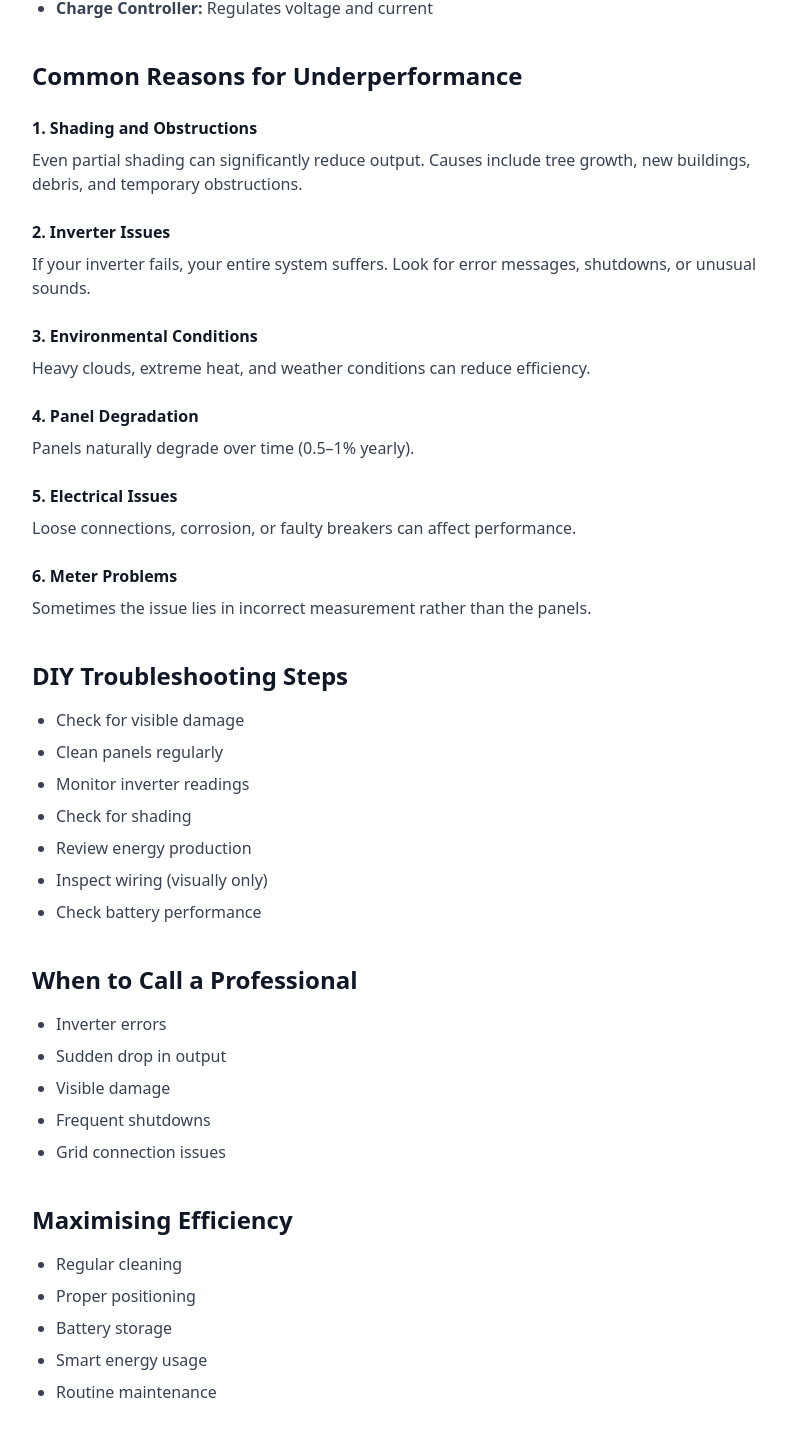
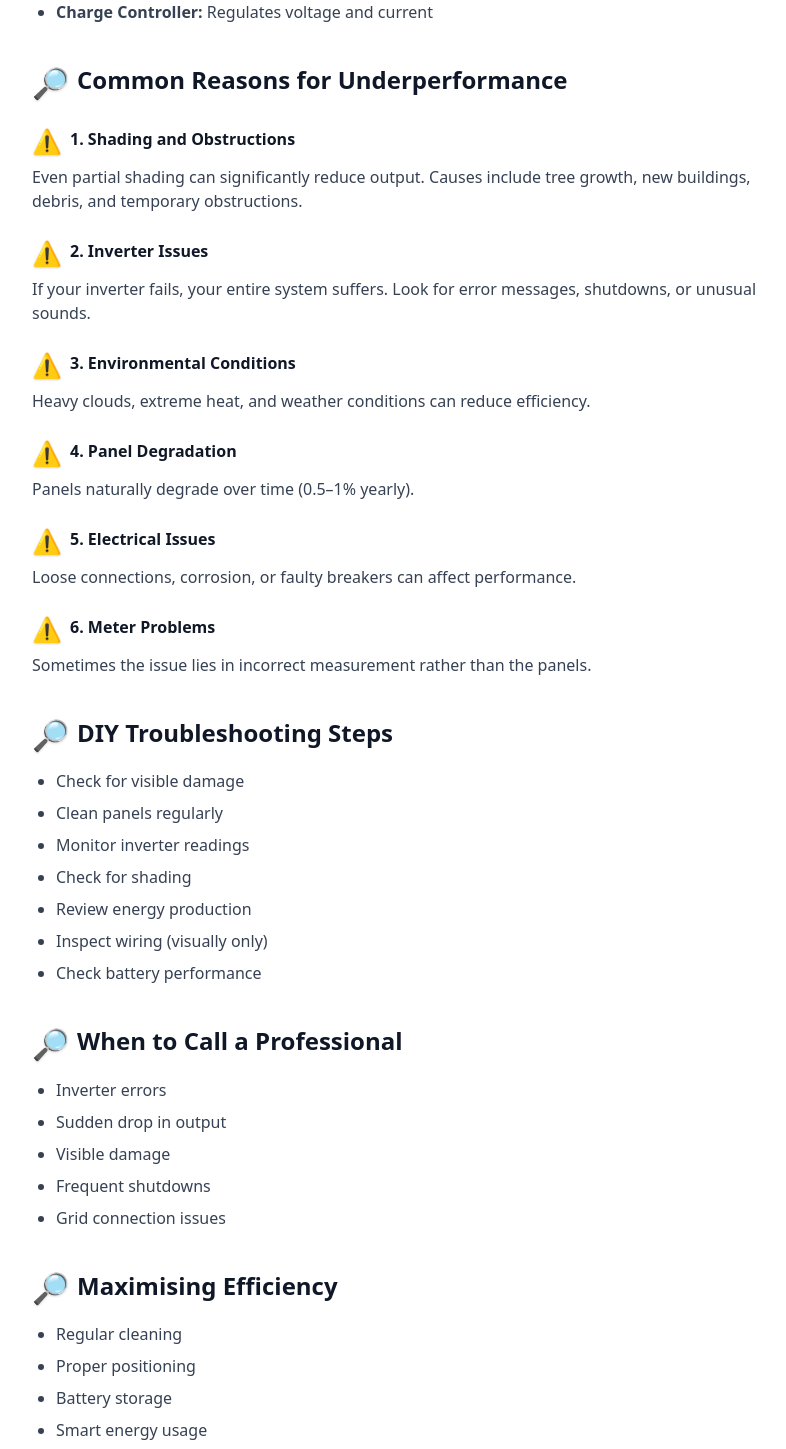
Before and after one commit to sergeambeshi-bit/mainstream-industries, a Next.js app: page /insights/solar-panel-not-working in a window 1280 px wide. Shown: the part 1236-2685 px from the top of the page, without its empty margins (224-1010 px from the left). Built offline with nearby package versions, Linux system fonts and the light colour scheme.

Commit message:
Polish subtitle icons across pages

```diff
--- a/app/contact/page.tsx
+++ b/app/contact/page.tsx
@@ -65,6 +65,7 @@ Message: ${form.message}`;
           <div className="card p-8">
 
             <h2 className="text-2xl font-semibold mb-6">
+              <span className="subtitle-icon">📝</span>
               Send a Message
             </h2>
 
@@ -118,6 +119,7 @@ Message: ${form.message}`;
           {/* TEXT */}
           <div>
             <h2 className="text-3xl font-bold mb-4">
+              <span className="subtitle-icon">📍</span>
               Visit Our Office
             </h2>
 
--- a/app/globals.css
+++ b/app/globals.css
@@ -105,6 +105,19 @@ a:active, button:active {
   @apply text-gray-600 text-lg leading-relaxed;
 }
 
+.subtitle-icon {
+  @apply inline-block mr-2 align-middle;
+  filter: saturate(1.2) drop-shadow(0 1px 1px rgba(0, 0, 0, 0.15));
+}
+
+h2 .subtitle-icon {
+  @apply text-2xl md:text-3xl;
+}
+
+h3 .subtitle-icon {
+  @apply text-xl md:text-2xl;
+}
+
 /* 🔥 SMOOTH PAGE TRANSITIONS */
 ::view-transition-old(root),
 ::view-transition-new(root) {
--- a/app/insights/page.tsx
+++ b/app/insights/page.tsx
@@ -13,6 +13,7 @@ export default function InsightsPage() {
 
           <div className="p-6 border rounded-2xl shadow-sm">
             <h2 className="text-xl font-semibold mb-2">
+              <span className="subtitle-icon">🔎</span>
               Why Your Solar Panels Are Not Working Efficiently
             </h2>
 
--- a/app/insights/solar-panel-not-working/page.tsx
+++ b/app/insights/solar-panel-not-working/page.tsx
@@ -22,7 +22,7 @@ export default function InsightArticle() {
         </p>
 
         {/* SECTION */}
-        <h2 className="text-2xl font-bold mb-4">Understanding Your Solar PV System</h2>
+        <h2 className="text-2xl font-bold mb-4"><span className="subtitle-icon">🔎</span>Understanding Your Solar PV System</h2>
 
         <ul className="list-disc pl-6 space-y-2 mb-10 text-gray-700">
           <li><strong>Solar Panels:</strong> Capture sunlight and convert it into electricity</li>
@@ -33,40 +33,40 @@ export default function InsightArticle() {
         </ul>
 
         {/* COMMON ISSUES */}
-        <h2 className="text-2xl font-bold mb-6">Common Reasons for Underperformance</h2>
+        <h2 className="text-2xl font-bold mb-6"><span className="subtitle-icon">🔎</span>Common Reasons for Underperformance</h2>
 
-        <h3 className="font-semibold mb-2">1. Shading and Obstructions</h3>
+        <h3 className="font-semibold mb-2"><span className="subtitle-icon">⚠️</span>1. Shading and Obstructions</h3>
         <p className="mb-6 text-gray-700">
           Even partial shading can significantly reduce output. Causes include tree growth, new buildings, debris, and temporary obstructions.
         </p>
 
-        <h3 className="font-semibold mb-2">2. Inverter Issues</h3>
+        <h3 className="font-semibold mb-2"><span className="subtitle-icon">⚠️</span>2. Inverter Issues</h3>
         <p className="mb-6 text-gray-700">
           If your inverter fails, your entire system suffers. Look for error messages, shutdowns, or unusual sounds.
         </p>
 
-        <h3 className="font-semibold mb-2">3. Environmental Conditions</h3>
+        <h3 className="font-semibold mb-2"><span className="subtitle-icon">⚠️</span>3. Environmental Conditions</h3>
         <p className="mb-6 text-gray-700">
           Heavy clouds, extreme heat, and weather conditions can reduce efficiency.
         </p>
 
-        <h3 className="font-semibold mb-2">4. Panel Degradation</h3>
+        <h3 className="font-semibold mb-2"><span className="subtitle-icon">⚠️</span>4. Panel Degradation</h3>
         <p className="mb-6 text-gray-700">
           Panels naturally degrade over time (0.5–1% yearly).
         </p>
 
-        <h3 className="font-semibold mb-2">5. Electrical Issues</h3>
+        <h3 className="font-semibold mb-2"><span className="subtitle-icon">⚠️</span>5. Electrical Issues</h3>
         <p className="mb-6 text-gray-700">
           Loose connections, corrosion, or faulty breakers can affect performance.
         </p>
 
-        <h3 className="font-semibold mb-2">6. Meter Problems</h3>
+        <h3 className="font-semibold mb-2"><span className="subtitle-icon">⚠️</span>6. Meter Problems</h3>
         <p className="mb-10 text-gray-700">
           Sometimes the issue lies in incorrect measurement rather than the panels.
         </p>
 
         {/* DIY */}
-        <h2 className="text-2xl font-bold mb-4">DIY Troubleshooting Steps</h2>
+        <h2 className="text-2xl font-bold mb-4"><span className="subtitle-icon">🔎</span>DIY Troubleshooting Steps</h2>
 
         <ul className="list-disc pl-6 space-y-2 mb-10 text-gray-700">
           <li>Check for visible damage</li>
@@ -79,7 +79,7 @@ export default function InsightArticle() {
         </ul>
 
         {/* PROFESSIONAL */}
-        <h2 className="text-2xl font-bold mb-4">When to Call a Professional</h2>
+        <h2 className="text-2xl font-bold mb-4"><span className="subtitle-icon">🔎</span>When to Call a Professional</h2>
 
         <ul className="list-disc pl-6 space-y-2 mb-10 text-gray-700">
           <li>Inverter errors</li>
@@ -90,7 +90,7 @@ export default function InsightArticle() {
         </ul>
 
         {/* EFFICIENCY */}
-        <h2 className="text-2xl font-bold mb-4">Maximising Efficiency</h2>
+        <h2 className="text-2xl font-bold mb-4"><span className="subtitle-icon">🔎</span>Maximising Efficiency</h2>
 
         <ul className="list-disc pl-6 space-y-2 mb-10 text-gray-700">
           <li>Regular cleaning</li>
@@ -101,7 +101,7 @@ export default function InsightArticle() {
         </ul>
 
         {/* FUTURE */}
-        <h2 className="text-2xl font-bold mb-4">The Future of Solar Energy in Nigeria</h2>
+        <h2 className="text-2xl font-bold mb-4"><span className="subtitle-icon">🔎</span>The Future of Solar Energy in Nigeria</h2>
 
         <p className="text-gray-700 mb-10">
           Solar power continues to evolve with better panels, smarter systems, and improved storage solutions. At Mainstream Industries LTD, we stay ahead by offering high-efficiency panels, hybrid inverters, and integrated renewable systems.
--- a/app/projects/page.tsx
+++ b/app/projects/page.tsx
@@ -25,6 +25,7 @@ export default function ProjectsPage() {
           Our Projects
         </h1>
         <p className="text-muted max-w-2xl mx-auto">
+          <span className="subtitle-icon">🏗️</span>
           Explore real solar installations delivered for homes, businesses and communities across Nigeria.
         </p>
       </div>
--- a/app/services/page.tsx
+++ b/app/services/page.tsx
@@ -75,6 +75,7 @@ export default function ServicesPage() {
 
                 {/* Title */}
                 <h3 className="font-semibold text-lg mb-2">
+                  <span className="subtitle-icon">🛠️</span>
                   {service.title}
                 </h3>
 
@@ -101,6 +102,7 @@ export default function ServicesPage() {
       <section className="bg-blue-900 text-white text-center py-20 px-6">
         <div className="max-w-3xl mx-auto">
           <h2 className="text-3xl font-bold mb-4">
+            <span className="subtitle-icon">🛠️</span>
             Need a Solar Solution?
           </h2>
 
--- a/app/services/solar-street-lighting/page.tsx
+++ b/app/services/solar-street-lighting/page.tsx
@@ -32,7 +32,7 @@ export default function StreetLightingPage() {
 
       {/* BENEFITS */}
       <section className="py-20 px-6 bg-white text-center">
-        <h2 className="text-3xl font-bold mb-10">Key Benefits</h2>
+        <h2 className="text-3xl font-bold mb-10"><span className="subtitle-icon">🛠️</span>Key Benefits</h2>
 
         <div className="grid grid-cols-1 sm:grid-cols-2 md:grid-cols-3 gap-6 max-w-6xl mx-auto">
 
@@ -66,6 +66,7 @@ export default function StreetLightingPage() {
       {/* CTA */}
       <section className="py-20 px-6 text-center">
         <h2 className="text-3xl font-bold mb-6">
+          <span className="subtitle-icon">🛠️</span>
           Start Your Solar Street Lighting Project
         </h2>
 
--- a/app/shop/page.tsx
+++ b/app/shop/page.tsx
@@ -58,6 +58,7 @@ export default function ShopPage() {
               <div className="p-5">
 
                 <h3 className="font-semibold text-sm mb-2">
+                  <span className="subtitle-icon">🔋</span>
                   {product.name}
                 </h3>
 
```
Also changed, not shown: app/about/page.tsx (+6 -2 lines), app/page.tsx (+7 -1 lines), app/shop/[slug]/page.tsx (+4 -3 lines).
